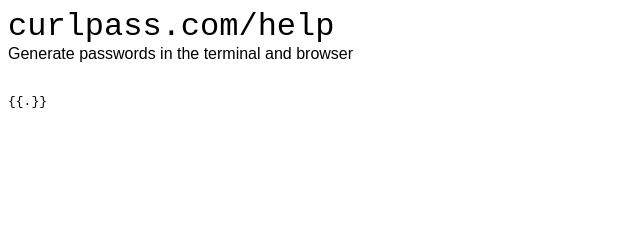
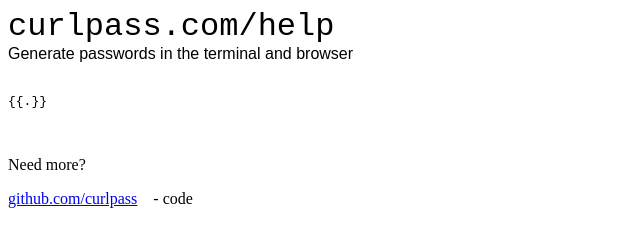
Before and after one commit to donuts-are-good/curlpass.com, a plain HTML site: page template/help.html in a window 1280 px wide. Shown: the whole page, without its empty margins (0-640 px from the left). Drawn offline with Linux system fonts and the light colour scheme.

Commit message:
reference git repo in the frontends

```diff
--- a/template/help.html
+++ b/template/help.html
@@ -8,5 +8,8 @@
   <span style="font-size: 1rem; font-family: sans-serif">Generate passwords in the terminal and browser</span> <br>
   <br>
   <span><pre>{{.}}</pre></span>
+  <br>
+  <p>Need more?</p>
+  <a href="https://github.com/curlpass/curlpass.com">github.com/curlpass</a>&emsp;- code
 </body>
 </html>
```
Also changed, not shown: template/index.html (+2 -0 lines).
